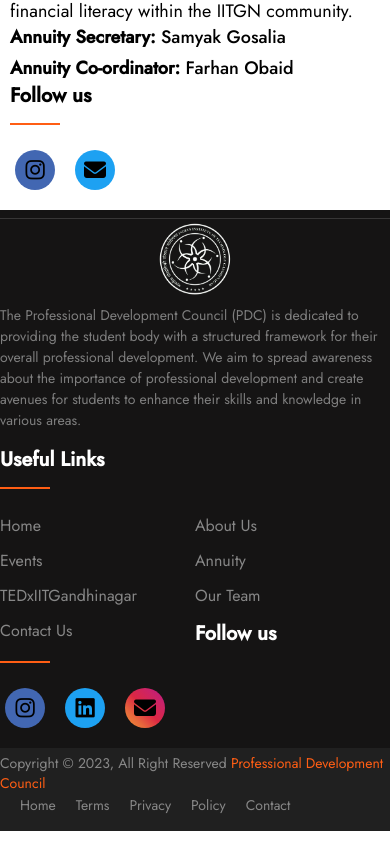
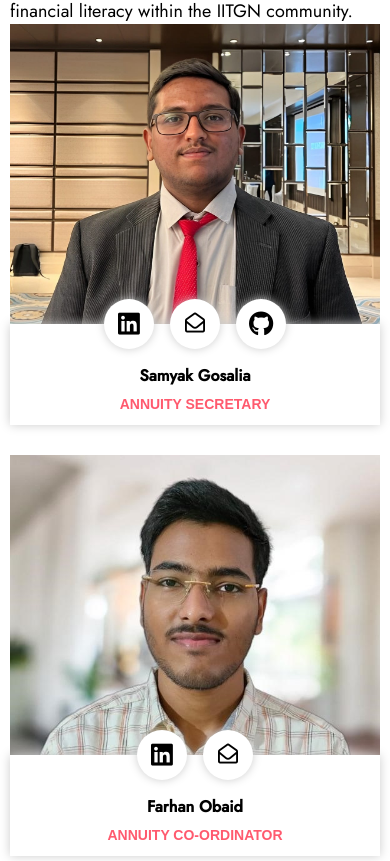
Before and after one commit to Professional-Development-Council/professional-development-council.github.io, a Next.js app: page /annuity in a window 390 px wide. Shown: the part 1723-2584 px from the top of the page. Before the commit the page ends 2554 px from the top, so only its background shows below. Built offline with nearby package versions, Linux system fonts and the light colour scheme; no server answers.

Commit message:
chore: Update team page with responsive image size and social media links

```diff
--- a/pages/annuity.jsx
+++ b/pages/annuity.jsx
@@ -52,15 +52,55 @@
             <p>Club members will find themselves immersed in a rich tapestry of opportunities to engage with a diverse array of individuals, from fellow students and esteemed alumni to seasoned professionals within the finance sector. From delving into the fundamentals of corporate finance to unraveling the intricacies of stock market dynamics, members will traverse a comprehensive landscape of financial knowledge. Workshops and events dedicated to finance basics, such as understanding financial statements and valuation techniques, will serve as foundational pillars in their learning journey. Furthermore, the exploration of recent trends in the stock market and quant trading will provide members with a nuanced understanding of contemporary financial landscapes. As active participants in organizing and hosting finance-related activities, members will not only refine their leadership skills but will contribute to the dissemination of financial literacy within the IITGN community.
             </p>
           </div>
-          <div className="para-contaent">
-            <p style={{ fontWeight: '500', marginBottom: '5px' }}><span style={{ fontWeight: '600' }}>Annuity Secretary:</span> Samyak Gosalia
-            </p>
-            <p style={{ fontWeight: '500' }}><span style={{ fontWeight: '600' }}>Annuity Co-ordinator:</span> Farhan Obaid
-            </p>
-          </div>
+          <section id="team" className="team-area">
+            <div className="row team-items" style={{justifyContent: "center"}}>
+                  <div className="col-md-3 single-item" data-aos="fade-up">
+                    <div className="item">
+                      <div className="thumb">
+                        <img className="team-image" src="./assets/images/Samyak_Gosalia.jpg" alt="Thumb" />
+                        <div className="overlay">
+                          <h4>Samyak Gosalia</h4>
+                          <p>
+                          </p>
+                        </div>
+                      </div>
+                      <div className="info">
+                        <span className="message">
+                            <a href="https://www.linkedin.com/in/samyak-gosalia-a42a20255/" target="_blank"><i className="fab fa-linkedin" style={{ fontSize: "25px" }}></i></a>
+                            <a href={`mailto:gosalia.samyak@iitgn.ac.in`} target="_blank"><i className="fas fa-envelope-open" style={{ fontWeight: "500" }}></i></a>
+                            <a href="https://github.com/Samyak312" target="_blank"><i className="fab fa-github" style={{ fontSize: "25px" }}></i></a>
+                        </span>
+                        <h4>Samyak Gosalia</h4>
+                        <span>Annuity Secretary</span>
+                      </div>
+                    </div>
+                  </div>
+                  <div className="col-md-3 single-item" data-aos="fade-up">
+                    <div className="item">
+                      <div className="thumb">
+                        <img className="team-image" src="./assets/images/Farhan_Obaid.jpg" alt="Thumb" />
+                        <div className="overlay">
+                          <h4>Farhan Obaid</h4>
+                          <p>
+                          </p>
+                        </div>
+                      </div>
+                      <div className="info">
+                        <span className="message">
+                            <a href="https://www.linkedin.com/in/farhan-obaid-19b289262/" target="_blank"><i className="fab fa-linkedin" style={{ fontSize: "25px" }}></i></a>
+                            <a href={`mailto:farhan.obaid@iitgn.ac.in`} target="_blank"><i className="fas fa-envelope-open" style={{ fontWeight: "500" }}></i></a>
+                        </span>
+                        <h4>Farhan Obaid</h4>
+                        <span>Annuity Co-ordinator</span>
+                      </div>
+                    </div>
+                  </div>
+            </div>
+
+          </section>
           <div className="footer-social-icon">
             <div className="footer-widget-heading">
-              <h3 style={{color: 'black'}}>Follow us</h3>
+              <h3 style={{ color: 'black' }}>Follow us</h3>
             </div>
             <ul className="social_icon">
               <li><a href="https://www.instagram.com/annuity_iitgn?igsh=dWx1N2E1b3l4aGVn" target="_blank" rel="noreferrer">
--- a/pages/team/index.js
+++ b/pages/team/index.js
@@ -29,7 +29,7 @@
 
 
                 <section id="team" className="team-area">
-                    <div className="row team-items" >
+                    <div className="row team-items" style={{justifyContent: "center"}}>
 
                         {TeamData.map((item, index) => {
                             return (
```
